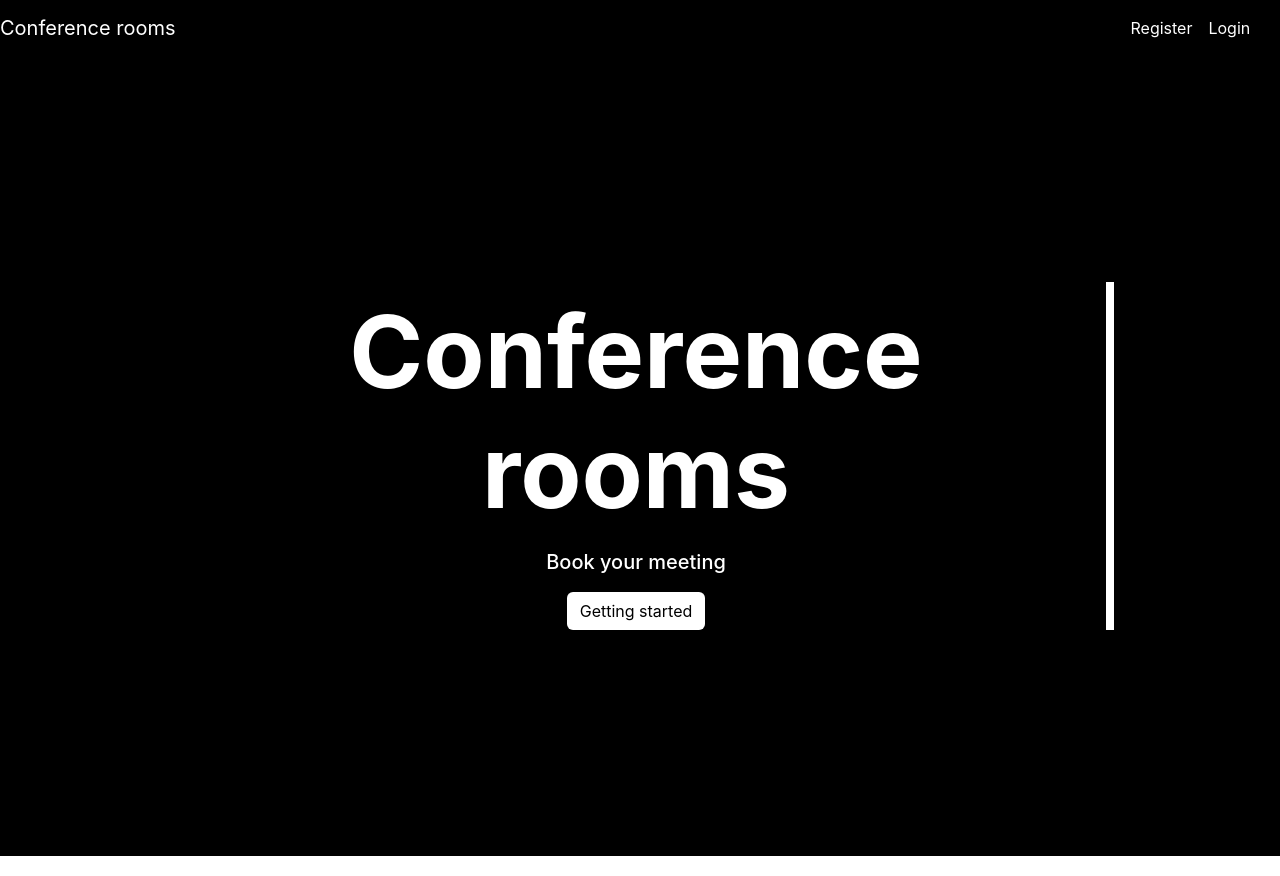
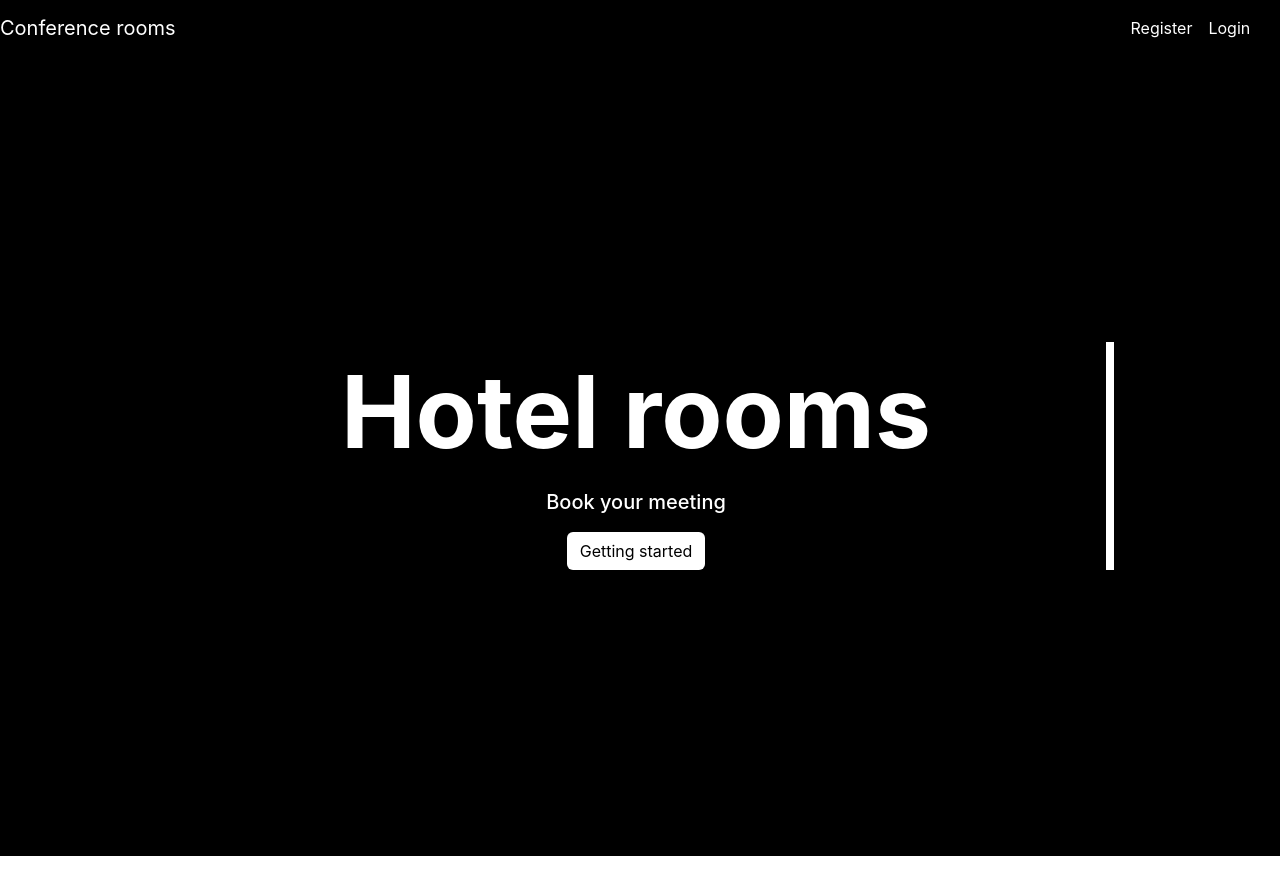
Before and after one commit to frontal-lobe-tingz/Hotelrooms, a React (Create React App) app in the folder client/: page / in a window 1280 px wide. Built offline with nearby package versions, Linux system fonts and the light colour scheme.

Commit message:
Update Landingscreen.js

```diff
--- a/client/src/screens/Landingscreen.js
+++ b/client/src/screens/Landingscreen.js
@@ -6,7 +6,7 @@ function Landingscreen() {
     <div className='row landing justify-content-center align-items-center'>
       <div className="col-md-9 my-auto text-center" style={{ borderRight: '8px solid white' }}>
 
-        <h2 style={{ color: 'white', fontSize: '100px' }}>Conference rooms</h2>
+        <h2 style={{ color: 'white', fontSize: '100px' }}>Hotel rooms</h2>
         <h1 style={{ color: 'white' }}>Book your meeting</h1>
 
         <Link to='/home'>
```
